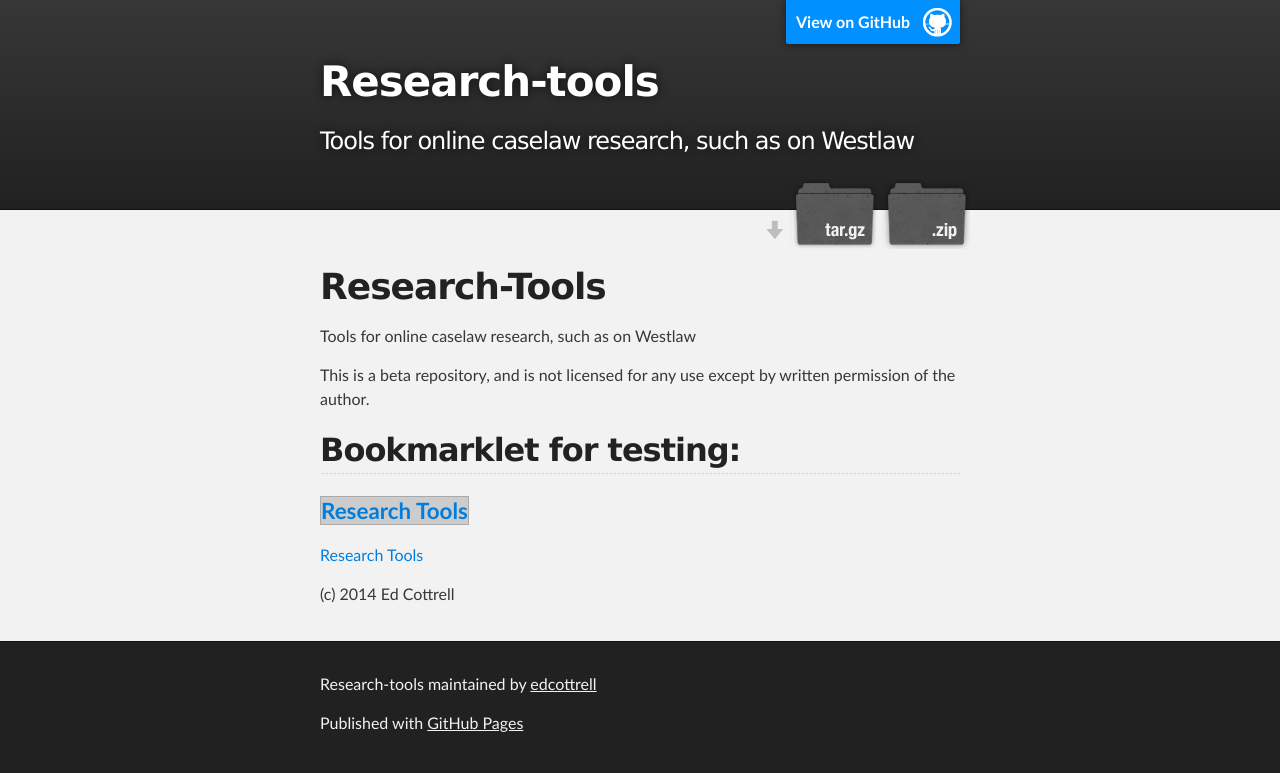
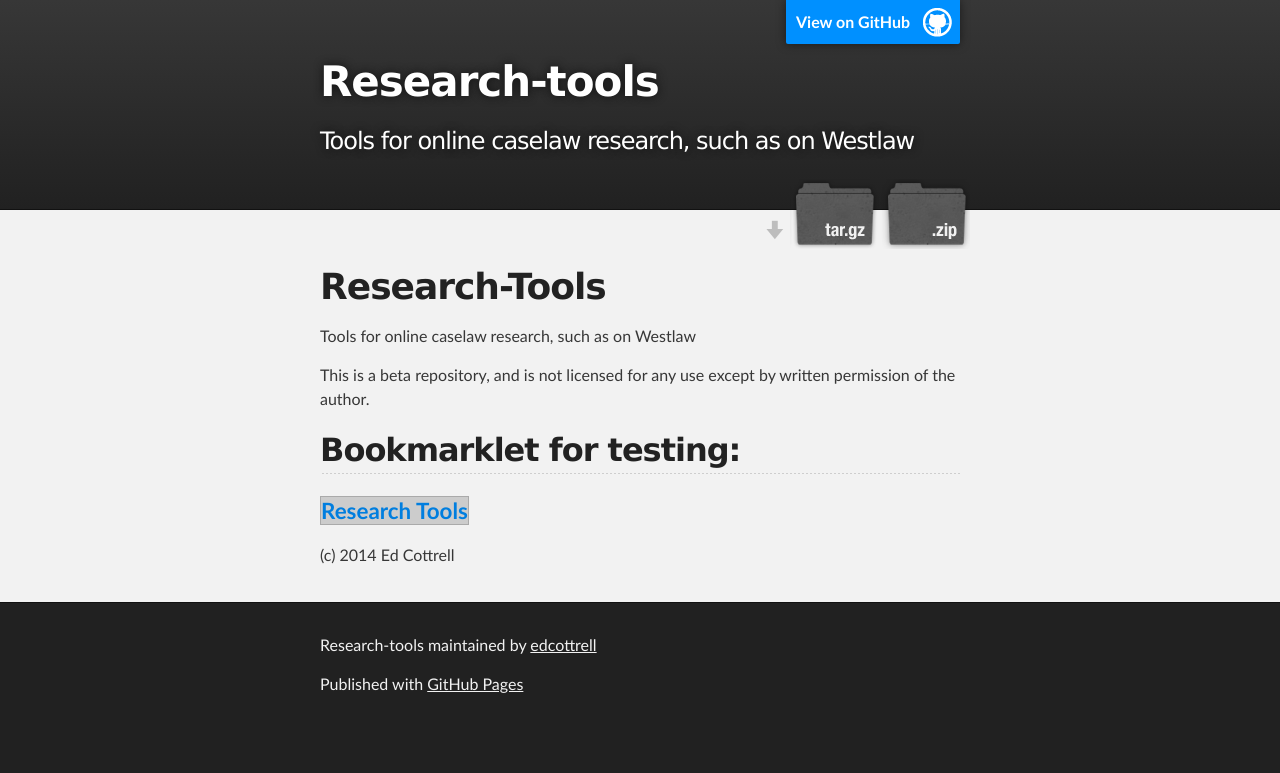
Before and after one commit to edcottrell/Research-Tools, a plain HTML site: page index.html in a window 1280 px wide. Drawn offline with Linux system fonts and the light colour scheme.

Commit message:
Update index.html

```diff
--- a/index.html
+++ b/index.html
@@ -44,7 +44,6 @@
 <span style="height:200px;font-size:140%;font-weight:bold;border:1px solid #aaaaaa;background-color:#cccccc"><a href='javascript:var script = document.createElement("SCRIPT"); script.src = "https://raw.githubusercontent.com/edcottrell/Research-Tools/master/main.js"; script.type = "text/javascript"; document.getElementsByTagName("head")[0].appendChild(script);'>Research Tools</a></span>
 </p>
 
-<p><a>Research Tools</a></p>
 
 <p>(c) 2014 Ed Cottrell</p>
       </section>
```
